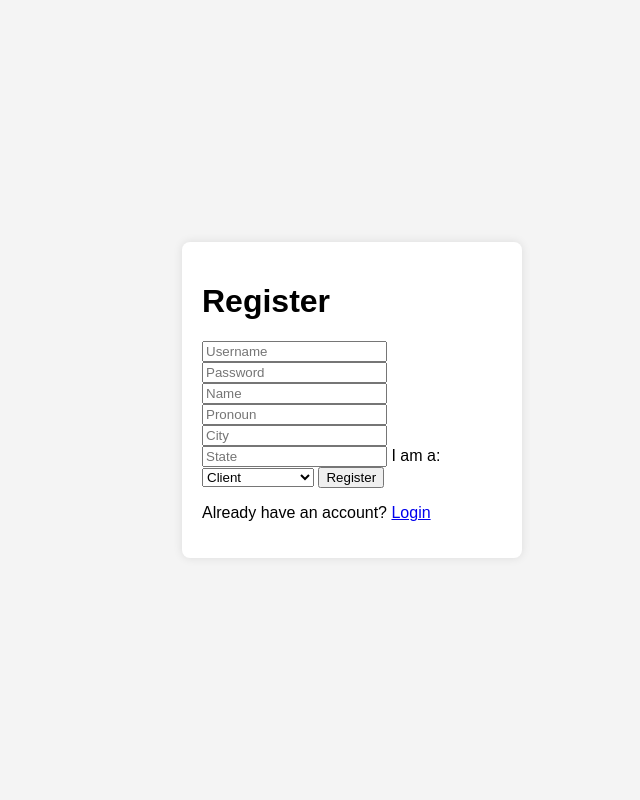
After one commit to shenjunjie2003/Affirmative, a Flask app: page /register in a window 1280 px wide. The commit adds this page. Shown: the whole page, without its empty margins (288-928 px from the left). Run offline with Flask 3, Linux system fonts and the light colour scheme; parts of the project's set-up code (start-up, migrations or seed data) failed here and were passed over.

Commit message:
login, register updated

```diff
--- a/affirmative_app/routes.py
+++ b/affirmative_app/routes.py
@@ -8,3 +8,6 @@ from .views import *
 
 #app.add_url_rule('/', 'index', index, methods=['GET'])
 app.add_url_rule('/login', 'login', login, methods=['GET'])
+app.add_url_rule('/register', 'register', register, methods=['GET', 'POST'])
+app.add_url_rule('/client_info', 'client_info', client_info, methods=['GET', 'POST'])
+app.add_url_rule('/navigator_info', 'navigator_info', navigator_info, methods=['GET', 'POST'])
--- a/affirmative_app/templates/login.html
+++ b/affirmative_app/templates/login.html
@@ -1,3 +1,4 @@
+<!-- login.html -->
 <!DOCTYPE html>
 <html lang="en">
 <head>
@@ -12,6 +13,8 @@
             <input type="text" id="username" name="username" placeholder="Username" required>
             <input type="password" id="password" name="password" placeholder="Password" required>
             <button type="submit">Login</button>
+            <!-- Add a Register link or button -->
+            <p>Don't have an account? <a href="{{ url_for('register') }}">Register</a></p>
         </form>
     </div>
 </body>
--- /dev/null
+++ b/affirmative_app/templates/register.html
@@ -0,0 +1,41 @@
+<!-- register.html -->
+<!DOCTYPE html>
+<html lang="en">
+<head>
+    <meta charset="UTF-8">
+    <title>Register - Affirmative</title>
+    <link rel="stylesheet" href="{{ url_for('static', filename='styles.css') }}">
+</head>
+<body>
+    <div class="container">
+        <!-- Display flash messages -->
+        {% with messages = get_flashed_messages() %}
+            {% if messages %}
+                <ul class="flash-messages">
+                    {% for message in messages %}
+                        <li>{{ message }}</li>
+                    {% endfor %}
+                </ul>
+            {% endif %}
+        {% endwith %}
+
+        <form action="{{ url_for('register') }}" method="post" class="register-form">
+            <h1>Register</h1>
+            <input type="text" id="username" name="username" placeholder="Username" required>
+            <input type="password" id="password" name="password" placeholder="Password" required>
+            <input type="text" id="name" name="name" placeholder="Name" required>
+            <input type="text" id="pronoun" name="pronoun" placeholder="Pronoun" required>
+            <input type="text" id="city" name="city" placeholder="City" required>
+            <input type="text" id="state" name="state" placeholder="State" required>
+            <label for="role">I am a:</label>
+            <select id="role" name="role">
+                <option value="0">Client</option>
+                <option value="1">Care Navigator</option>
+            </select>
+            <button type="submit">Register</button>
+            <!-- Link to Login page if already have account -->
+            <p>Already have an account? <a href="{{ url_for('login') }}">Login</a></p>
+        </form>
+    </div>
+</body>
+</html>
--- a/affirmative_app/views.py
+++ b/affirmative_app/views.py
@@ -9,3 +9,75 @@ from affirmative_app import app
 
 def login():
     return render_template('login.html')
+
+
+@app.route('/register', methods=['GET', 'POST'])
+def register():
+    if request.method == 'POST':
+        # Extract the form data
+        username = request.form['username']
+        password = request.form['password']
+        role = request.form['role']
+        name = request.form['name']
+        pronoun = request.form['pronoun']
+        city = request.form['city']
+        state = request.form['state']
+
+        # Check if the username already exists
+        user = User.query.filter_by(user_name=username).first()
+        if user:
+            flash('Username already exists.')
+            return redirect(url_for('register'))
+
+        # Hash the password for security
+        hashed_password = generate_password_hash(password, method='sha256')
+
+        # Create new User instance
+        new_user = User(
+            user_name=username,
+            password=hashed_password,
+            role=role
+        )
+
+        # Add the new user to the database
+        db.session.add(new_user)
+        # Create either Client or CareNavigator instance
+        if role == '0':  # Client
+            new_client = Client(
+                user_id=new_user.user_ID,
+                name=name,
+                pronoun=pronoun,
+                city=city,
+                state=state
+            )
+            db.session.add(new_client)
+        elif role == '1':  # Care Navigator
+            new_navigator = CareNavigator(
+                navigator_ID=new_user.user_ID,
+                name=name,
+                pronoun=pronoun,
+                location=f"{city}, {state}"
+            )
+            db.session.add(new_navigator)
+
+        db.session.commit()
+
+        # Redirect to the index page after successful registration
+        return redirect(url_for('index'))
+
+    return render_template('register.html')
+
+# Additional information pages
+@app.route('/client_info', methods=['GET', 'POST'])
+def client_info():
+    if request.method == 'POST':
+        # Process and save client information
+        pass
+    return render_template('client_info.html')
+
+@app.route('/navigator_info', methods=['GET', 'POST'])
+def navigator_info():
+    if request.method == 'POST':
+        # Process and save navigator information
+        pass
+    return render_template('navigator_info.html')
```
Also changed, not shown: affirmative_app/models.py (+75 -66 lines), database_updates.md (added, +13 -0 lines), 1 other file.
